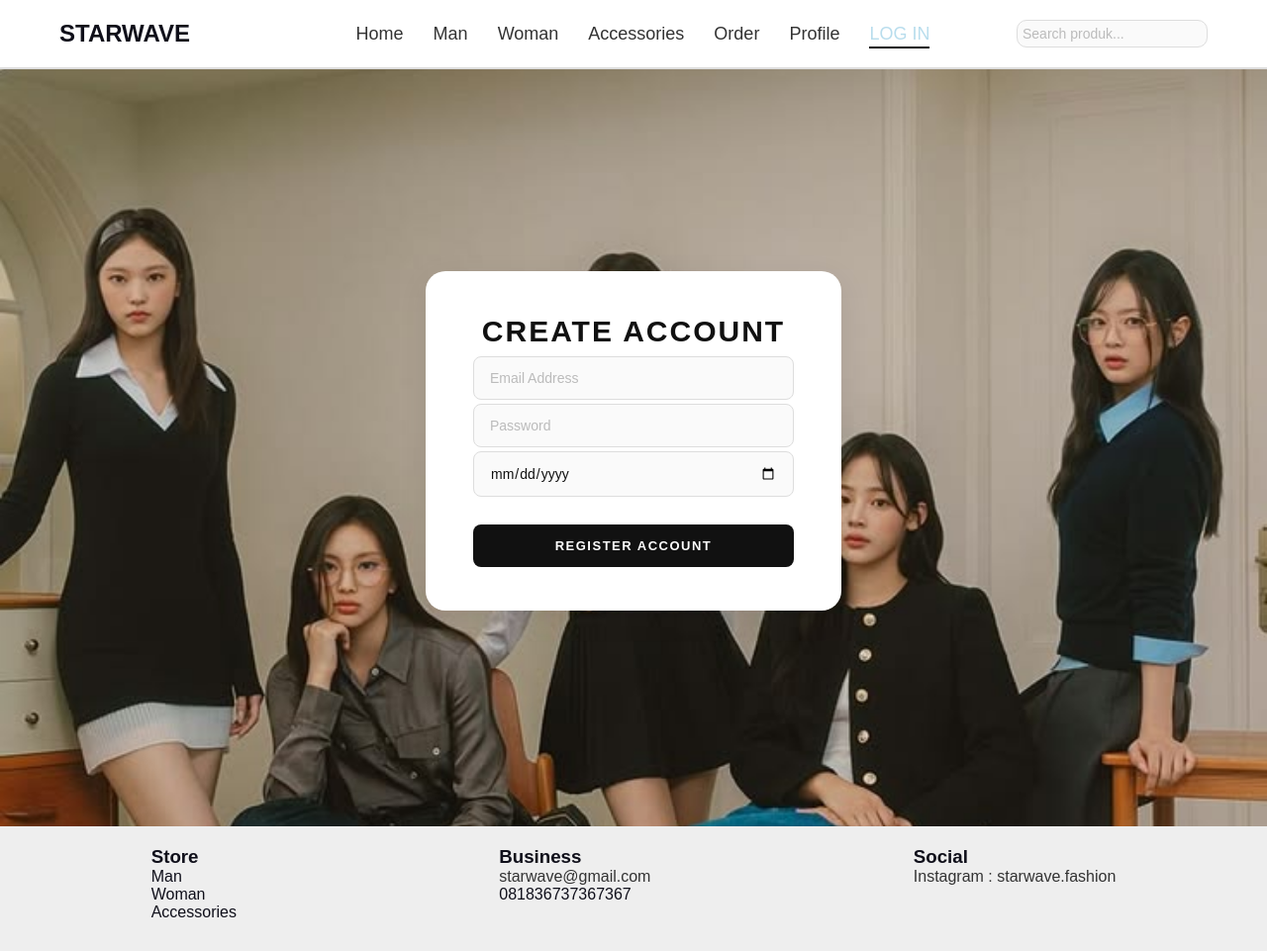
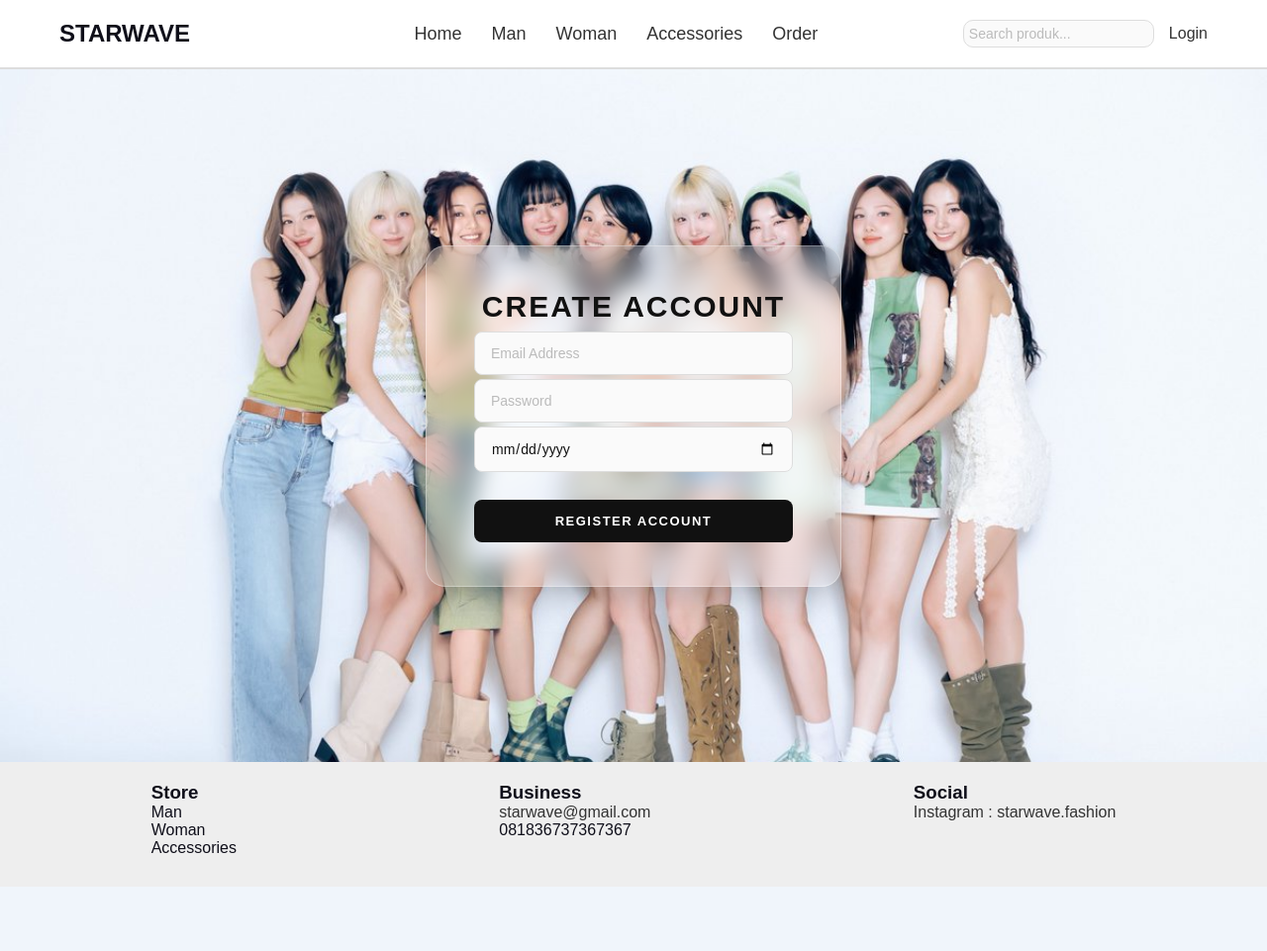
Before and after one commit to andreacorinaaa/Starwave, a PHP site: page /masuk/register.php in a window 1280 px wide. Shown: the whole page at 99% size. After the commit the page ends 896 px from the top, so only its background shows below. Run offline with PHP 8.4, Linux system fonts and the light colour scheme.

Commit message:
progres 6

```diff
--- a/masuk/masuk.css
+++ b/masuk/masuk.css
@@ -13,27 +13,31 @@ body {
 .register-page {
     width: 100%;
     min-height: 100vh;
-    padding: 20px 40px 60px;
     box-sizing: border-box;
     display: flex;
     justify-content: center;
-    align-items: center; /* ganti dari flex-start ke center */
-    min-height: 100vh;
-    background-image: url('newJeans6.jpg');
+    align-items: center;
+    padding-top: 80px;
+    padding-bottom: 40px;
+    background-image: url('twice login.jpg');
     background-size: cover;
-    background-position: center 35%;
+    background-position: center top;
     background-repeat: no-repeat;
-    background-attachment: fixed;
+    /* HAPUS background-attachment: fixed — ini penyebab blur di Chrome/Edge */
 }
 
 /* ── CARD CONTAINER ── */
 .login-container,
 .register-container {
+    color:#ffffff;
     width: 100%;
-    background: #ffffff;
+    background: rgba(255, 255, 255, 0.15); /* ← transparan */
+    backdrop-filter: blur(12px);            /* ← efek kaca/frosted glass */
+    -webkit-backdrop-filter: blur(12px);    /* ← untuk Safari */
+    border: 1px solid rgba(255, 255, 255, 0.3);
     padding: 44px 48px;
     border-radius: 20px;
-    box-shadow: 0 8px 30px rgba(0, 0, 0, 0.08);
+    box-shadow: 0 8px 30px rgba(0, 0, 0, 0.2);
     animation: cardFadeIn 0.4s ease forwards;
 }
 
@@ -68,7 +72,7 @@ body {
 .login-container p,
 .register-container p {
     text-align: center;
-    color: #888888;
+    color: #111111;
     margin-bottom: 28px;
     font-size: 14px;
     line-height: 1.5;
@@ -316,3 +320,9 @@ select {
     font-size: 14px;
     box-sizing: border-box;
 }
+
+/* Tambah di paling bawah masuk.css */
+body:has(.login-page),
+body:has(.register-page) {
+    padding-top: 0; /* ← hapus padding-top dari style.css */
+}
--- a/masuk/register.php
+++ b/masuk/register.php
@@ -42,27 +42,6 @@ if (isset($_POST['register'])) {
     <link rel="stylesheet" href="../style.css">
     <link rel="stylesheet" href="../order.css">
 </head>
-
-<header>
-    <nav>
-        <h1>STARWAVE</h1>
-
-        <ul>
-            <li><a href="../index.php">Home</a></li>
-            <li><a href="../man.php">Man</a></li>
-            <li><a href="../woman.php">Woman</a></li>
-            <li><a href="../accessories.php">Accessories</a></li>
-            <li><a href="../order.php">Order</a></li>
-            <li><a href="login.php">Profile</a></li>
-            <li><a href="login.php" class="active">LOG IN</a></li>
-        </ul>
-
-        <form action="search.php" method="GET" style="display:inline;">
-            <input type="text" name="q" placeholder="Search produk..." style="padding:5px;">
-        </form>
-    </nav>
-</header>
-
 <body>
 
     <div class="register-page">
@@ -113,6 +92,22 @@ if (isset($_POST['register'])) {
 
         </div>
     </footer>
-
 </body>
+<header>
+    <nav>
+    <h1>STARWAVE</h1>
+    <ul>
+        <li><a href="../index.php">Home</a></li>
+        <li><a href="../man.php">Man</a></li>
+        <li><a href="../woman.php">Woman</a></li>
+        <li><a href="../accessories.php">Accessories</a></li>
+        <li><a href="../order.php">Order</a></li>
+    </ul>
+    <!-- Search & Login dipisah dari ul, biar tetap di kanan -->
+    <form action="search.php" method="GET" style="display:inline;">
+        <input type="text" name="q" placeholder="Search produk..." style="padding:5px;">
+    </form>
+    <a href="login.php" style="margin-left:15px; text-decoration:none; color:#333;" class="active">Login</a>
+</nav>
+</header>
 </html>
--- a/style.css
+++ b/style.css
@@ -60,21 +60,22 @@ nav ul li a.active{
 /* ── BANNER ── */
 .banner {
     position: relative;
-    height: 420px;
     background: #FFFFFF;
+    padding: 0;
     overflow: hidden;
-    padding: 0;  /* hapus padding */
 }
 
 .banner-img {
     width: 100%;
-    height: 100%;
 }
 
 .banner-img img {
     width: 100%;
-    height: 100%;
-    object-fit: cover;
+    height: auto;
+    display: block;
+    max-height: 600px;    /* ← tambah ini, kecilkan angkanya sesuai selera */
+    object-fit: contain;
+    object-position: top;
 }
 
 .banner-text {
@@ -85,6 +86,7 @@ nav ul li a.active{
     text-align: center;
     color: white;
     z-index: 1;
+    text-shadow: 2px 2px 5px rgba(0, 0, 0, 1);
 }
 
 .banner a {
```
Also changed, not shown: masuk/login.php (+17 -16 lines), asset/posterutama.png, masuk/NewJeans6.jpg (deleted), masuk/newJeans.jpg (deleted), masuk/twice login.jpg (added).
